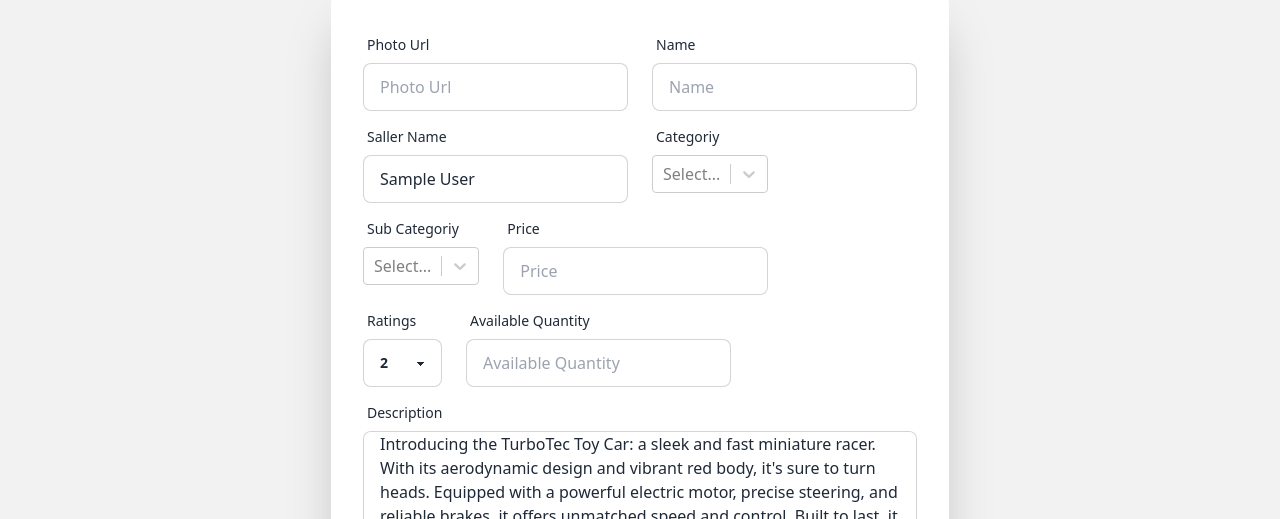
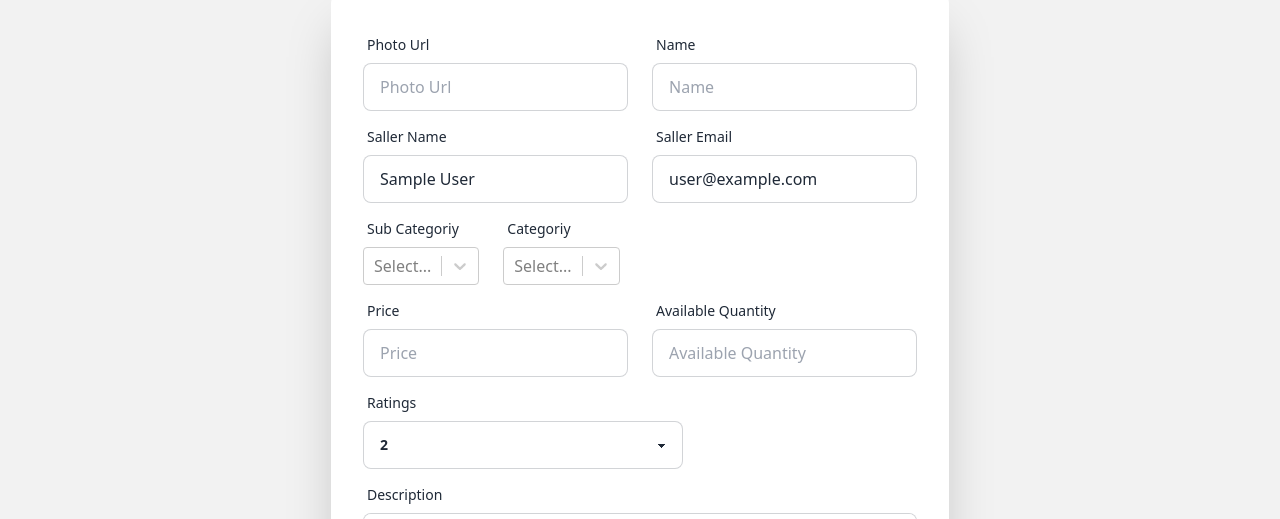
Before and after one commit to webashraf/vroomVroomPlay, a React (Vite) app: page /addtoy in a window 1280 px wide. Shown: the part 277-796 px from the top of the page. Built offline with nearby package versions, Linux system fonts and the light colour scheme; no server answers; sample sign-in values are in the browser's storage.

Commit message:
handel try to improve search and other features

```diff
--- a/src/Components/AddAToy/AddAToy.jsx
+++ b/src/Components/AddAToy/AddAToy.jsx
@@ -19,6 +19,7 @@ const AddAToy = () => {
     const name = form.name.value;
     const sallerName = form.sallerName.value;
     const sub_category = subCategory.value;
+    const saller_email = form.saller_email.value;
     const price = parseInt(form.price.value);
     const ratings = parseFloat(form.rating.value);
     const availableQuantity = parseInt(form.availableQuantity.value);
@@ -34,7 +35,7 @@ const AddAToy = () => {
       ratings,
       availableQuantity,
       description,
-      saller_email: user.email,
+      saller_email,
     };
     console.log(toy);
 
@@ -116,18 +117,17 @@ const AddAToy = () => {
                 </div>
                 <div className="form-control">
                   <label className="label">
-                    <span className="label-text">Categoriy</span>
+                    <span className="label-text">Saller Email</span>
                   </label>
-                  <CreatableSelect
-                    name="category"
-                    required
-                    className="w-full"
-                    defaultValue={setCategory}
-                    onChange={setCategory}
-                    options={carCategoriy}
-                    isMulti
+                  <input
+                    type="text"
+                    name="saller_email"
+                    defaultValue={user?.email}
+                    placeholder="Saller Email"
+                    className="input input-bordered"
                   />
                 </div>
+
               </div>
               <div className="flex gap-6">
                 <div className="form-control">
@@ -144,6 +144,24 @@ const AddAToy = () => {
                 </div>
                 <div className="form-control">
                   <label className="label">
+                    <span className="label-text">Categoriy</span>
+                  </label>
+                  <CreatableSelect
+                    name="category"
+                    required
+                    className="w-full"
+                    defaultValue={setCategory}
+                    onChange={setCategory}
+                    options={carCategoriy}
+                    isMulti
+                  />
+                </div>
+
+              </div>
+              <div className="flex gap-6">
+
+                <div className="form-control">
+                  <label className="label">
                     <span className="label-text">Price</span>
                   </label>
                   <input
@@ -154,14 +172,19 @@ const AddAToy = () => {
                     className="input input-bordered"
                   />
                 </div>
+                <div className="form-control">
+                  <label className="label">
+                    <span className="label-text">Available Quantity</span>
+                  </label>
+                  <input
+                    type="number"
+                    name="availableQuantity"
+                    placeholder="Available Quantity"
+                    className="input input-bordered"
+                  />
+                </div>
               </div>
-              <div className="flex gap-6">
-                <div className="form-control">
-                  {/* <label className="label">
-                    <span className="label-text">Ratings</span>
-                  </label> */}
-
-                  <div className="form-control w-full max-w-xs">
+              <div className="form-control w-full max-w-xs">
                     <label className="label">
                       <span className="label-text">Ratings</span>
                     </label>
@@ -175,21 +198,6 @@ const AddAToy = () => {
                       <option>5</option>
                     </select>
                   </div>
-
-
-                </div>
-                <div className="form-control">
-                  <label className="label">
-                    <span className="label-text">Available Quantity</span>
-                  </label>
-                  <input
-                    type="number"
-                    name="availableQuantity"
-                    placeholder="Available Quantity"
-                    className="input input-bordered"
-                  />
-                </div>
-              </div>
               <div className="form-control">
                 <label className="label">
                   <span className="label-text">Description</span>
--- a/src/Components/AllToys/AllToys.jsx
+++ b/src/Components/AllToys/AllToys.jsx
@@ -16,19 +16,22 @@ const AllToys = () => {
       .then((res) => res.json())
       .then((data) => setCars(data));
   }, [sorting]);
-  console.log(cars);
+  // console.log(cars);
 
   // Handel Search //
-  const handelSearch = (e) => {
-    console.log(e.target.value);
-    setSearch(e.target.value);
+  const handelSearch = () => {
+    console.log(search);
+    // console.log(e.target.value);
+
+
+    // setSearch(e.target.value);
     fetch(`https://a-11-server-side.vercel.app/toySearch/${search}`)
       .then((res) => res.json())
       .then((data) => setCars(data));
   };
 
   const handelSorting = (sortingMethod) => {
-    console.log(sorting);
+    // console.log(sorting);
     setSorting(sortingMethod);
   };
   if (!cars) {
@@ -88,11 +91,11 @@ const AllToys = () => {
               DSC
             </button>
           </div>
-          <form className="form-control ml-auto">
+          <div className="form-control ml-auto">
             <div className="input-group">
               <input
                 type="text"
-                onChange={handelSearch}
+                onChange={(e)=> setSearch(e.target.value)}
                 placeholder="Search…"
                 className="input input-bordered"
               />
@@ -116,7 +119,7 @@ const AllToys = () => {
                 </svg>
               </button>
             </div>
-          </form>
+          </div>
         </div>
         <table className="table w-full">
           {/* head */}
@@ -124,7 +127,7 @@ const AllToys = () => {
             <tr>
               <th></th>
               {/* <th>Product Image</th> */}
-              <th>Saller Info</th>
+              <th>Saller Name</th>
               <th>Product Details</th>
               <th>Price</th>
               <th>Update and Delete</th>
@@ -143,11 +146,11 @@ const AllToys = () => {
                     <h4 className="font-bold uppercase">{car.sallerName}</h4>
                   </td>
                   <td>
-                    <h4 className="font-bold uppercase">{car.name}</h4>
+                    <h4 className="font-bold uppercase"><strong>Car Name : </strong>{car.name}</h4>
                     <h4>
                       <strong>Sub category : </strong> {car.sub_category}
-                      <strong>QTY : </strong> {car.availableQuantity}
                     </h4>
+                    <h4><strong>QTY : </strong> {car.availableQuantity}</h4>
                   </td>
                   <td className=" uppercase">
                     <strong>Price : </strong> ${car.price}
--- a/src/Components/Details/Details.jsx
+++ b/src/Components/Details/Details.jsx
@@ -43,10 +43,6 @@ const Details = () => {
         </div>
         <div className="w-1/2 space-y-3">
           <h2 className="text-6xl font-bold">{name}</h2>
-          <h2 className="">
-            <strong>Car Id : </strong>
-            <span className="underline font-thin">{_id}</span>
-          </h2>
           <h2 className="">
             <strong>Saller Name : </strong>
             <span className="underline font-thin">{sallerName}</span>
```
